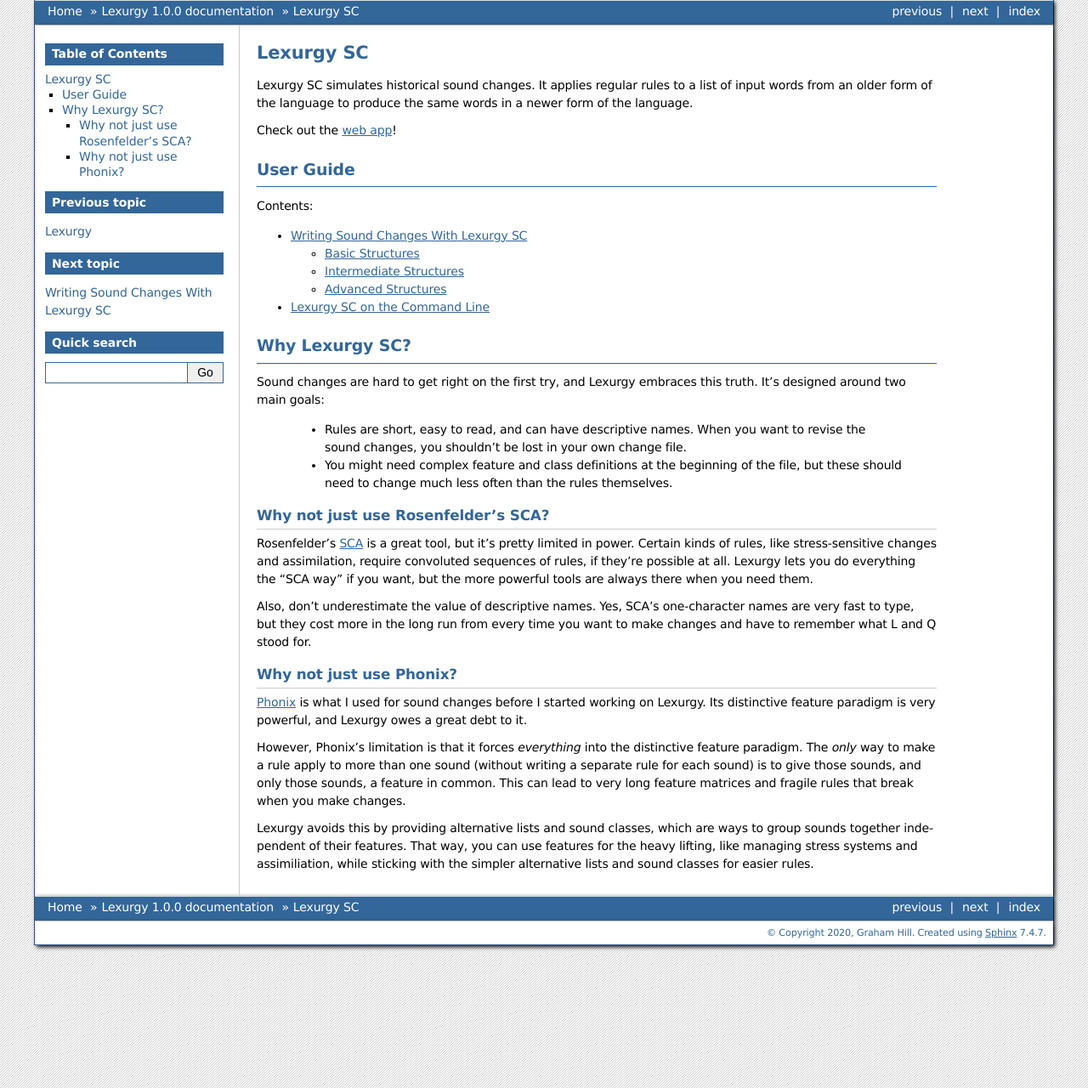
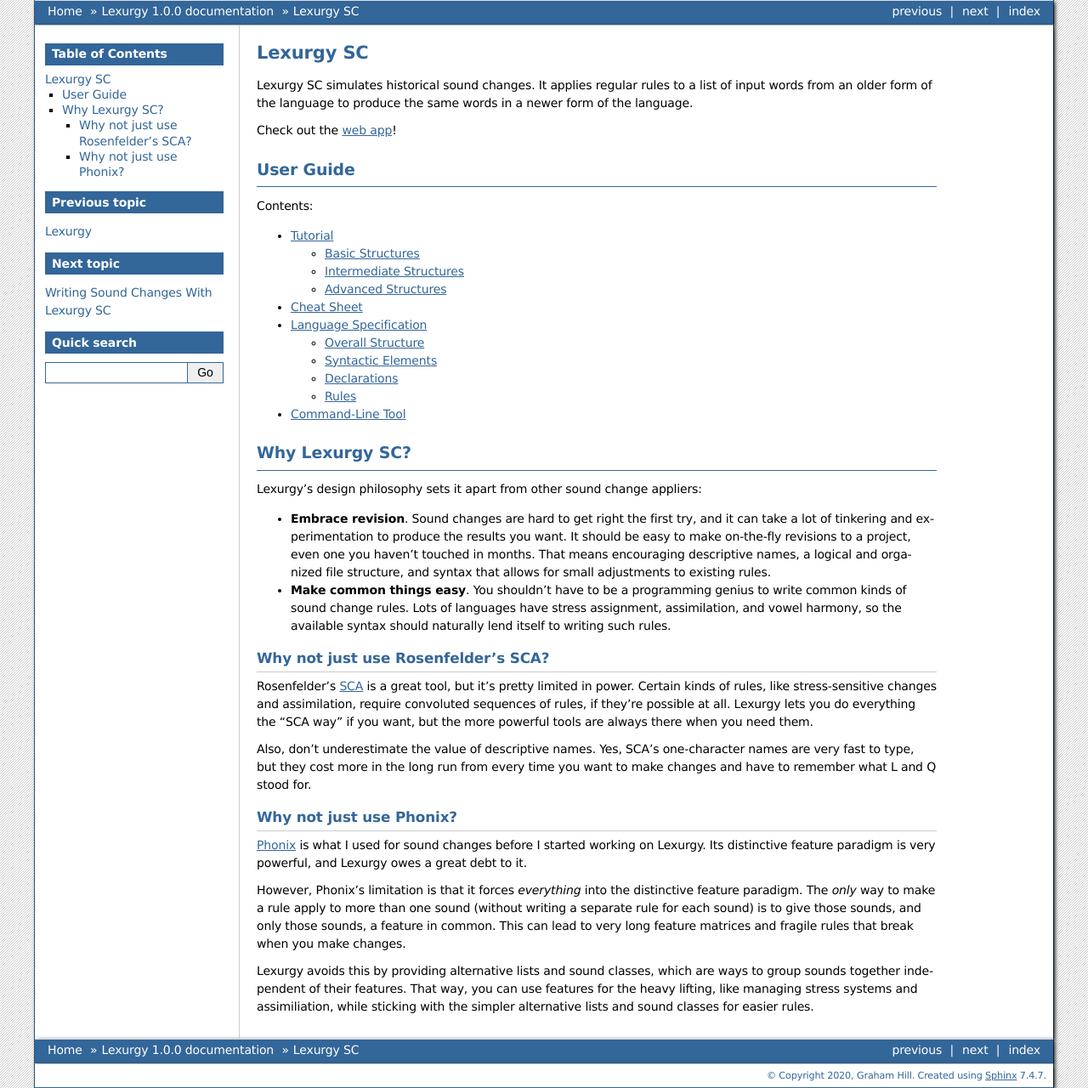
Before and after one commit to def-gthill/lexurgy, a Sphinx documentation site: the page built from doc/source/sc.rst, in a window 1280 px wide. Shown: the whole page at 85% size. Built offline with Sphinx 7.4.7, drawn with Linux system fonts in a browser that asks for light colours.

Commit message:
Rewrote the "why" section

```diff
--- a/doc/source/sc.rst
+++ b/doc/source/sc.rst
@@ -14,21 +14,27 @@
     :maxdepth: 2
     :caption: Contents:
 
-    sc-tutorial
-    sc-cli
+    Tutorial <sc-tutorial>
+    Cheat Sheet <sc-cheat-sheet>
+    Language Specification <sc-dsl>
+    Command-Line Tool <sc-cli>
 
 Why Lexurgy SC?
 ----------------
 
-Sound changes are hard to get right on the first try, and
-Lexurgy embraces this truth. It's designed around two main goals:
+Lexurgy's design philosophy sets it apart from other sound change
+appliers:
 
-    - Rules are short, easy to read, and can have descriptive names.
-      When you want to revise the sound changes, you shouldn't be lost
-      in your own change file.
-    - You might need complex feature and class definitions at the
-      beginning of the file, but these should need to change much
-      less often than the rules themselves.
+- **Embrace revision**. Sound changes are hard to get right the first try,
+  and it can take a lot of tinkering and experimentation to produce the results
+  you want. It should be easy to make on-the-fly revisions to a project,
+  even one you haven't touched in months. That means encouraging descriptive names,
+  a logical and organized file structure, and syntax that
+  allows for small adjustments to existing rules.
+- **Make common things easy**. You shouldn't have to be a programming genius
+  to write common kinds of sound change rules. Lots of languages have stress
+  assignment, assimilation, and vowel harmony, so the available syntax
+  should naturally lend itself to writing such rules.
 
 Why not just use Rosenfelder's SCA?
 ~~~~~~~~~~~~~~~~~~~~~~~~~~~~~~~~~~~~
```
